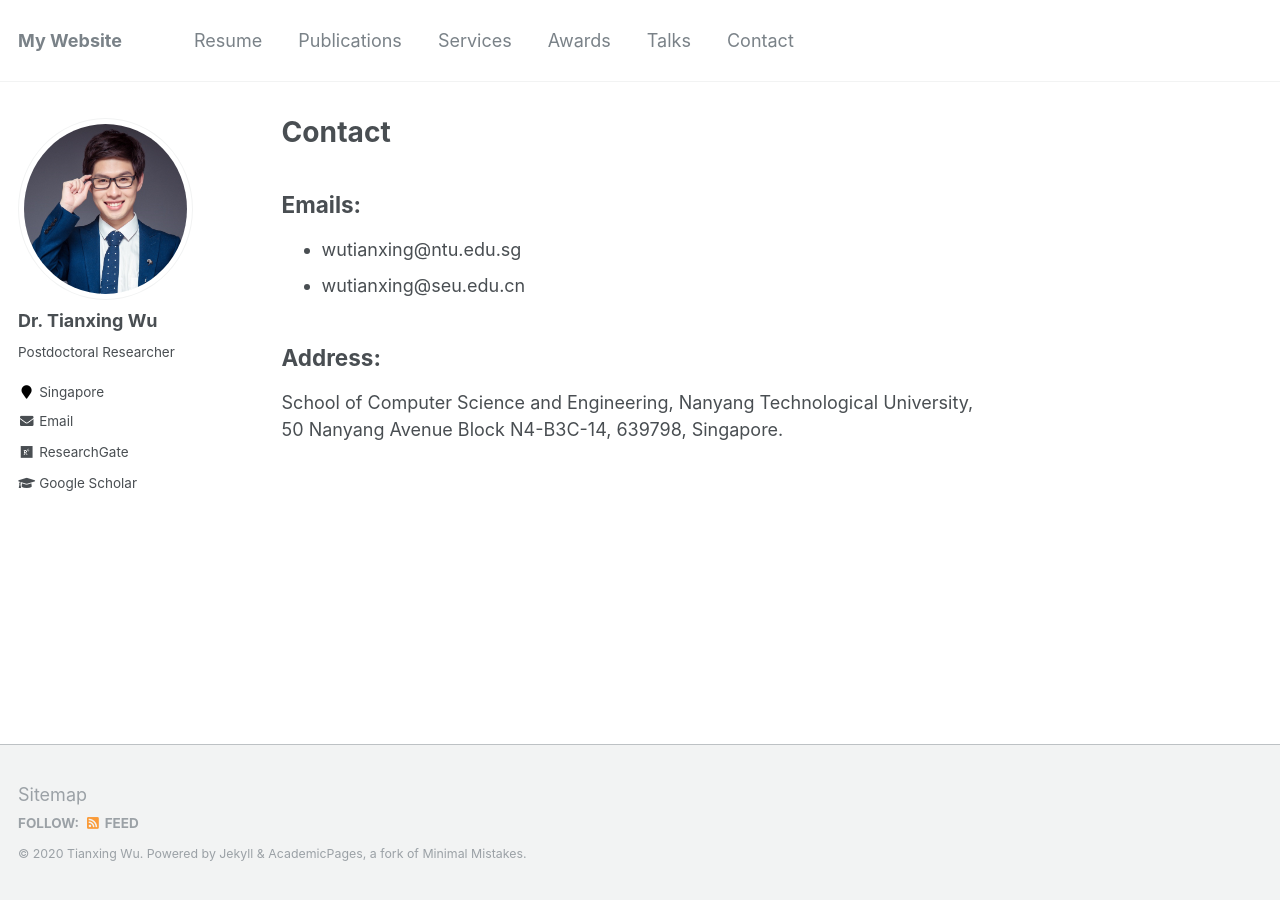
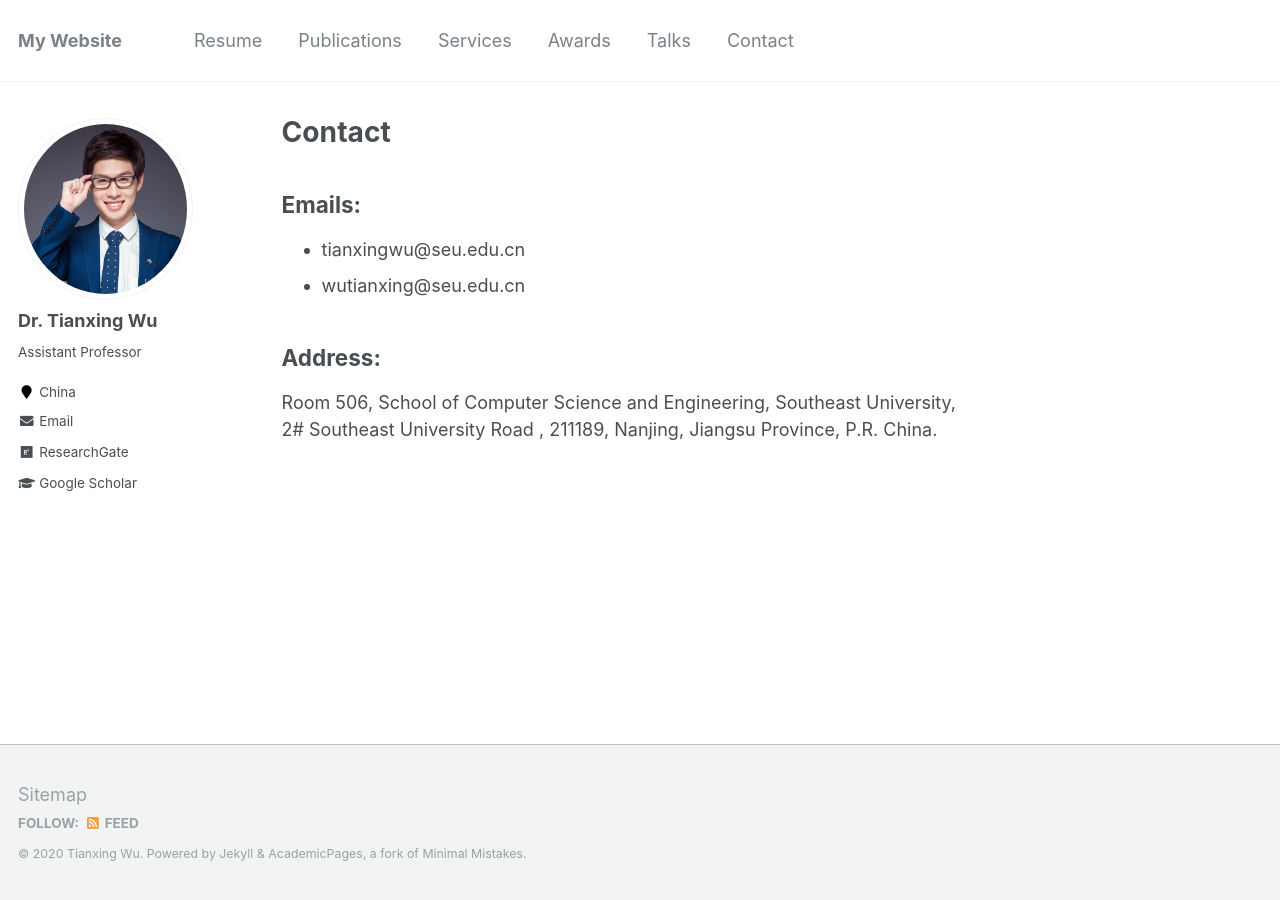
Before and after one commit to tianxing-wu/tianxing-wu.github.io, a Jekyll site: the page built from _pages/contact.md, in a window 1280 px wide. Built offline with Jekyll 4.4.1, drawn with Linux system fonts in a browser that asks for light colours.

Commit message:
site update

```diff
--- a/_config.yml
+++ b/_config.yml
@@ -10,7 +10,7 @@ locale                   : "en-US"
 title                    : "My Website"
 title_separator          : "-"
 name                     : &name "Tianxing Wu"
-description              : &description "Postdoctoral Researcher"
+description              : &description "Assistant Professor"
 url                      : https://tianxing-wu.github.io # the base hostname & protocol for your site e.g. "https://mmistakes.github.io"
 baseurl                  : "" # the subpath of your site, e.g. "/blog"
 repository               : "tianxing-wu.github.io"
@@ -82,8 +82,8 @@ analytics:
 author:
   name             : "Dr. Tianxing Wu"
   avatar           : "wtx.png"
-  bio              : "Postdoctoral Researcher"
-  location         : "Singapore"
+  bio              : "Assistant Professor"
+  location         : "China"
   employer         :
   pubmed           :
   googlescholar    : "https://scholar.google.com/citations?user=VE7OlAkAAAAJ"
--- a/_pages/contact.md
+++ b/_pages/contact.md
@@ -6,10 +6,10 @@ author_profile: true
 ---
 
 ## Emails:
-* wutianxing@ntu.edu.sg
+* tianxingwu@seu.edu.cn
 * wutianxing@seu.edu.cn
 
 
 ## Address:
-School of Computer Science and Engineering, Nanyang Technological University, <br>
-50 Nanyang Avenue Block N4-B3C-14, 639798, Singapore.
+Room 506, School of Computer Science and Engineering, Southeast University, <br>
+2# Southeast University Road , 211189, Nanjing, Jiangsu Province, P.R. China.
```
Also changed, not shown: _pages/about.md (+1 -1 lines), _pages/awards.md (+1 -0 lines), 4 other files.
